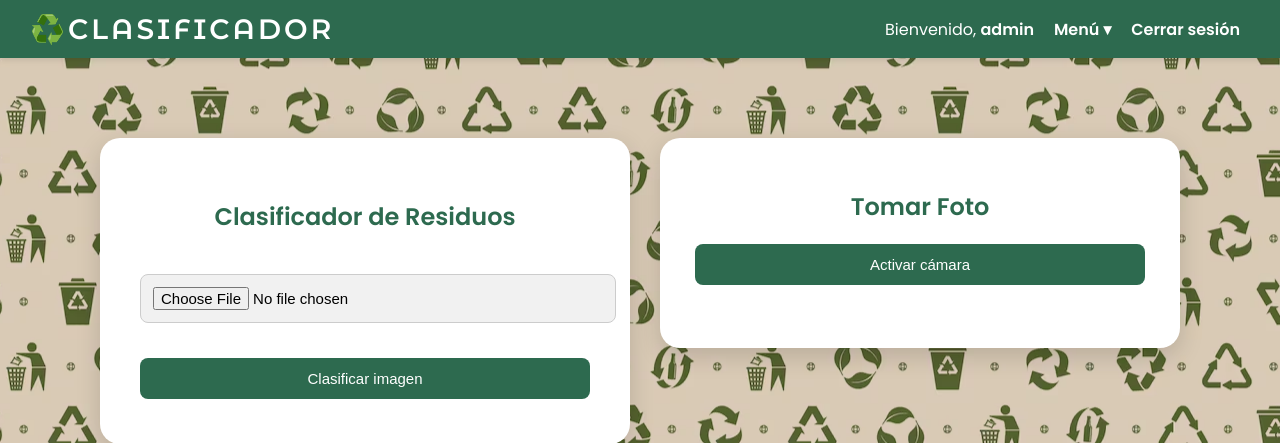
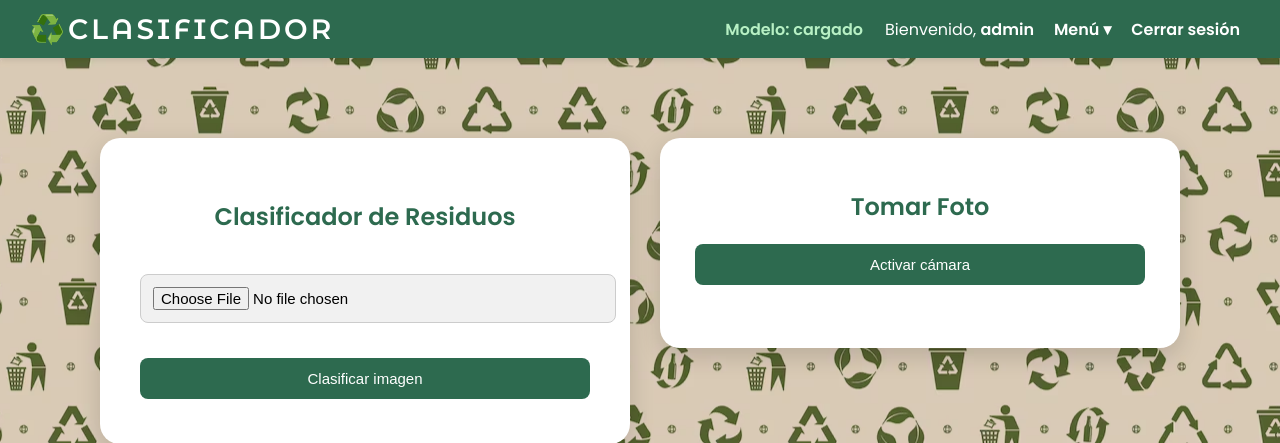
Before and after one commit to JHONATANDAVIDRIVERARIVERA/PROYECTO, a Flask app: page / in a window 1280 px wide. Shown: the top 443 px of the page. Run offline with Flask 2, Linux system fonts and the light colour scheme; a user stored in the database is signed in.

Commit message:
total
total

```diff
--- a/app.py
+++ b/app.py
@@ -425,6 +425,15 @@ def model_status():
     })
 
 
+@app.route('/public_model_status', methods=['GET'])
+def public_model_status():
+    """Estado público del modelo (para la UI)."""
+    return jsonify({
+        'loaded': model is not None,
+        'model_path': MODEL_PATH if model is not None else None
+    })
+
+
 # Ruta para recolectar ejemplos etiquetados y guardarlos en dataset/<clase>
 @app.route('/collect', methods=['GET', 'POST'])
 @admin_required
--- a/templates/base.html
+++ b/templates/base.html
@@ -136,6 +136,9 @@
         </div>
 
         <div class="nav-right">
+            <div class="nav-item" id="model-status-badge" style="margin-right:12px; color: #fff; font-weight:600;">
+                Modelo: comprobando...
+            </div>
             {% if session.get('user') %}
                 <div class="nav-item">Bienvenido, <strong>{{ session.get('user') }}</strong></div>
                 <div class="nav-item dropdown">
@@ -164,5 +167,29 @@
     <div class="container">
         {% block content %}{% endblock %}
     </div>
+    <script>
+        // Consultar el estado del modelo y actualizar el badge en la navbar
+        async function updateModelBadge(){
+            try{
+                const r = await fetch('/public_model_status');
+                if(!r.ok) throw new Error('status '+r.status);
+                const j = await r.json();
+                const el = document.getElementById('model-status-badge');
+                if(!el) return;
+                if(j.loaded){
+                    el.textContent = 'Modelo: cargado';
+                    el.style.color = '#b7f0c4';
+                } else {
+                    el.textContent = 'Modelo: no disponible';
+                    el.style.color = '#ffd1c1';
+                }
+            }catch(err){
+                const el = document.getElementById('model-status-badge');
+                if(el) { el.textContent = 'Modelo: error'; el.style.color = '#ffd1c1'; }
+            }
+        }
+        // Ejecutar al cargar y cada 20s
+        document.addEventListener('DOMContentLoaded', ()=>{ updateModelBadge(); setInterval(updateModelBadge, 20000); });
+    </script>
 </body>
 </html>
```
